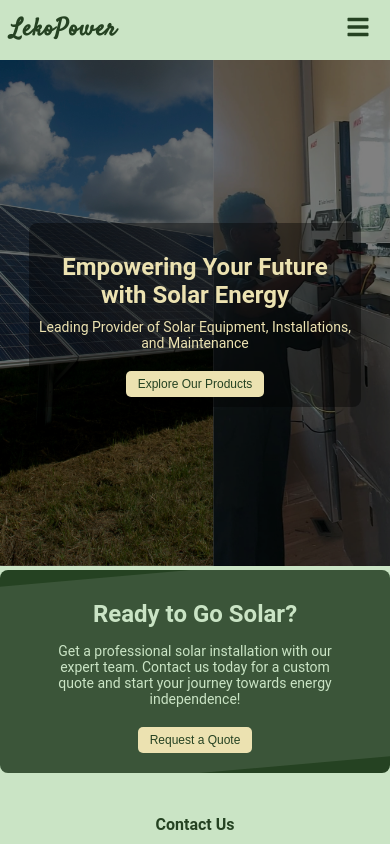
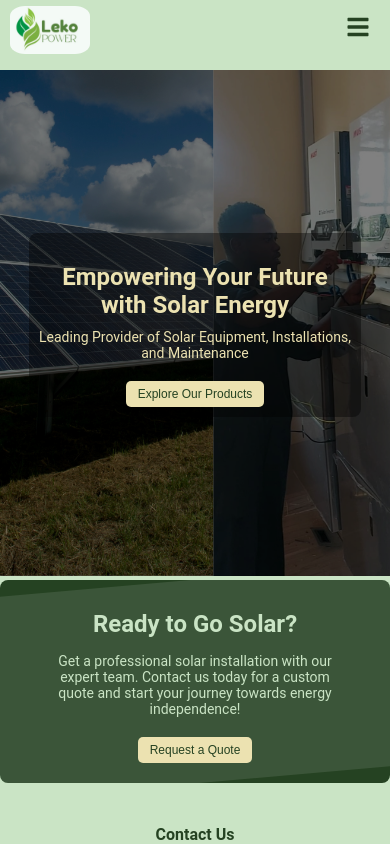
Before and after one commit to Dan-Muchiri/leko-power, a React (Vite) app: page / in a window 390 px wide. Shown: the top 844 px of the page. Built offline with nearby package versions, Linux system fonts and the light colour scheme.

Commit message:
Added logo

```diff
--- a/src/App.css
+++ b/src/App.css
@@ -23,7 +23,7 @@ body {
 
 /* Add padding-top to account for the height of the fixed header */
 .main-content {
-  padding-top: 60px; /* Adjust this value based on the height of your header */
+  padding-top: 90px; /* Adjust this value based on the height of your header */
 }
 
 
@@ -64,3 +64,9 @@ a:hover {
 .mb-20 {
   margin-bottom: 20px;
 }
+
+@media (max-width: 768px) {
+  .main-content {
+    padding-top: 70px; /* Adjust this value based on the height of your header */
+  }
+}
--- a/src/components/Header/Header.jsx
+++ b/src/components/Header/Header.jsx
@@ -2,6 +2,7 @@ import React, { useState } from 'react';
 import { Link } from 'react-router-dom'; // Import Link from react-router-dom
 import styles from './HeaderStyles.module.css';
 import { FaBars, FaTimes } from 'react-icons/fa'; // Importing icons for hamburger and close
+import logo from "../../../public/logo.png"
 
 function Header() {
     const [isMenuOpen, setIsMenuOpen] = useState(false);
@@ -13,7 +14,7 @@ function Header() {
     return (
         <header className={styles.header}>
             <div className={styles.logo}>
-                LekoPower
+                <img src={logo} alt="LekoPower Logo" className={styles.logoImage} /> {/* Updated to use the image */}
             </div>
             <div className={styles.menuIcon} onClick={toggleMenu}>
                 {isMenuOpen ? <FaTimes size={24} /> : <FaBars size={24} />}
--- a/src/components/Header/HeaderStyles.module.css
+++ b/src/components/Header/HeaderStyles.module.css
@@ -1,6 +1,6 @@
 /* Header Container */
 .header {
-    height: 60px;
+    height: 90px;
     color: var(--primary-dark-green); /* Dark Green text */
     display: flex;
     justify-content: space-between;
@@ -16,11 +16,19 @@
 
 /* Logo Style */
 .logo {
-    font-family: "Satisfy", cursive;
-    font-size: 30px; /* Larger font size for prominence */
-    font-weight: bold;
-    color: var(--primary-dark-green); /* Dark Green text color */
-    letter-spacing: 1px; /* Slightly spaced letters */
+    display: flex;
+    align-items: center;
+    height: 100%; /* Ensure logo stays within header */
+}
+
+/* Logo Image Style */
+.logoImage {
+    width: 130px; /* Set a default width for the logo */
+    height: auto; /* Maintain aspect ratio */
+    max-width: 100%; /* Ensure logo doesn't exceed container size */
+    object-fit: contain; /* Make sure the image fits within its container */
+    padding: 5px 0; /* Adjust padding */
+    border-radius: 40px;
 }
 
 /* Menu Icon (Hamburger) */
@@ -101,6 +109,13 @@
         color: var(--primary-light-green); /* Keep hover effect */
         border-bottom: none; /* Remove underline effect on small screens */
     }
+    .logoImage {
+        width: 100px; /* Reduce width for smaller screens */
+        height: auto; /* Maintain aspect ratio */
+        border-radius: 20px; /* Reduce border radius for smaller screens */
+    }
+
+
 }
 
 @media (max-width: 480px) {
@@ -111,4 +126,10 @@
     .nav a {
         font-size: 12px; /* Smaller font size for links */
     }
+
+    .logoImage {
+        width: 80px; /* Further reduce width for very small screens */
+        height: auto; /* Maintain aspect ratio */
+        border-radius: 15px; /* Reduce border radius even further */
+    }
 }
```
Also changed, not shown: public/LekoPower Logo.png (added), public/logo.png (added).
